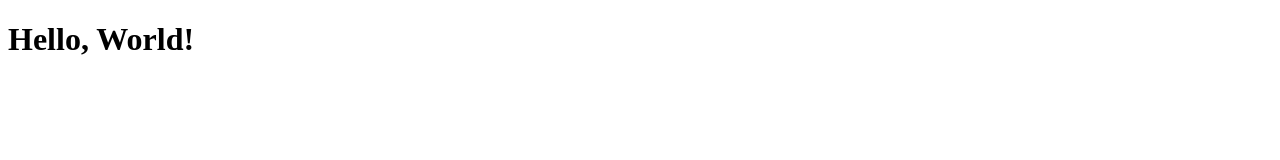
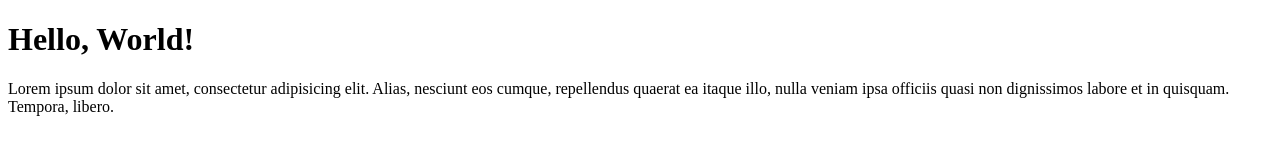
Before and after one commit to JKresna/wpu-git-test-2, a plain HTML site: page index.html in a window 1280 px wide. Drawn offline with Linux system fonts and the light colour scheme.

Commit message:
Menambahkan README.md & paragraf di index.html

```diff
--- a/index.html
+++ b/index.html
@@ -9,5 +9,7 @@
 
     <h1>Hello, World!</h1>
 
+    <p>Lorem ipsum dolor sit amet, consectetur adipisicing elit. Alias, nesciunt eos cumque, repellendus quaerat ea itaque illo, nulla veniam ipsa officiis quasi non dignissimos labore et in quisquam. Tempora, libero.</p>
+
   </body>
 </html>
```
Also changed, not shown: 1 other file.
